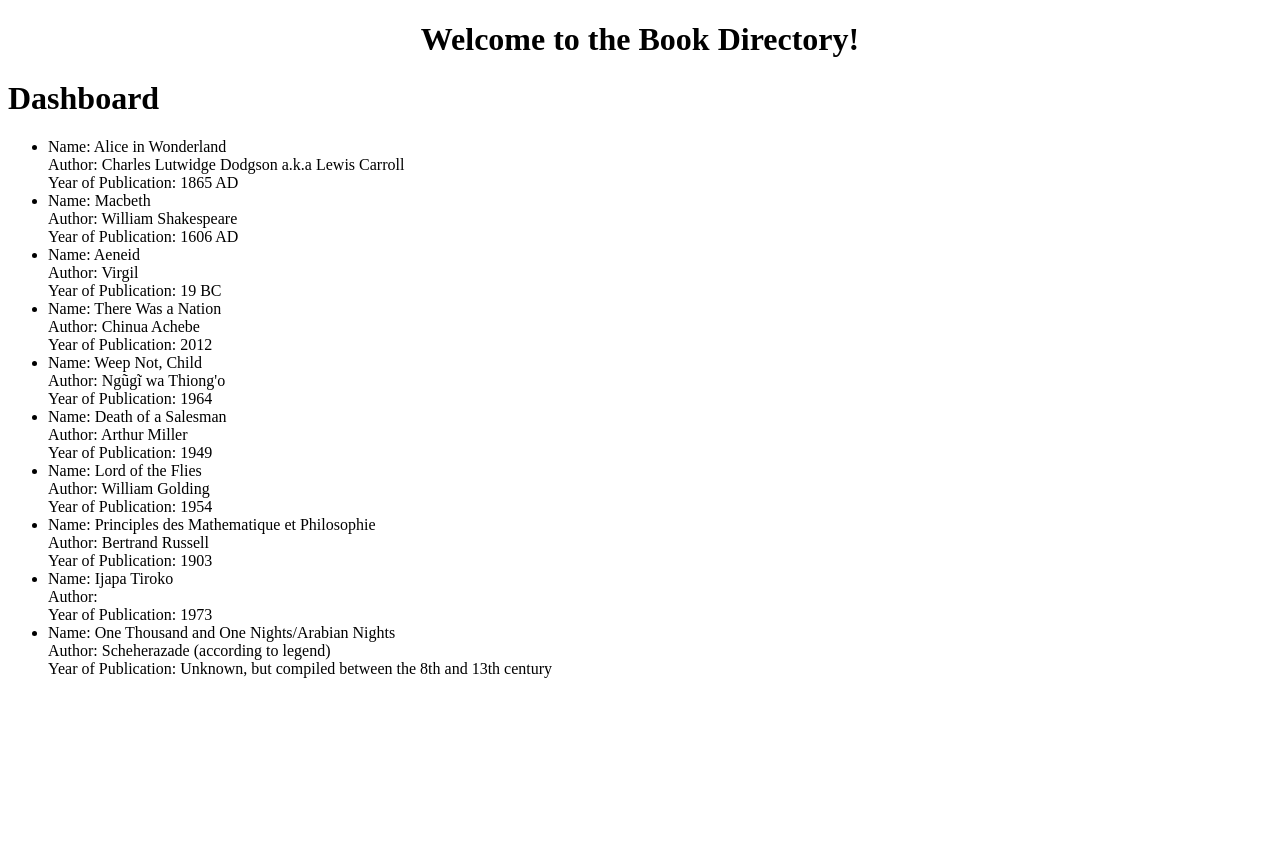
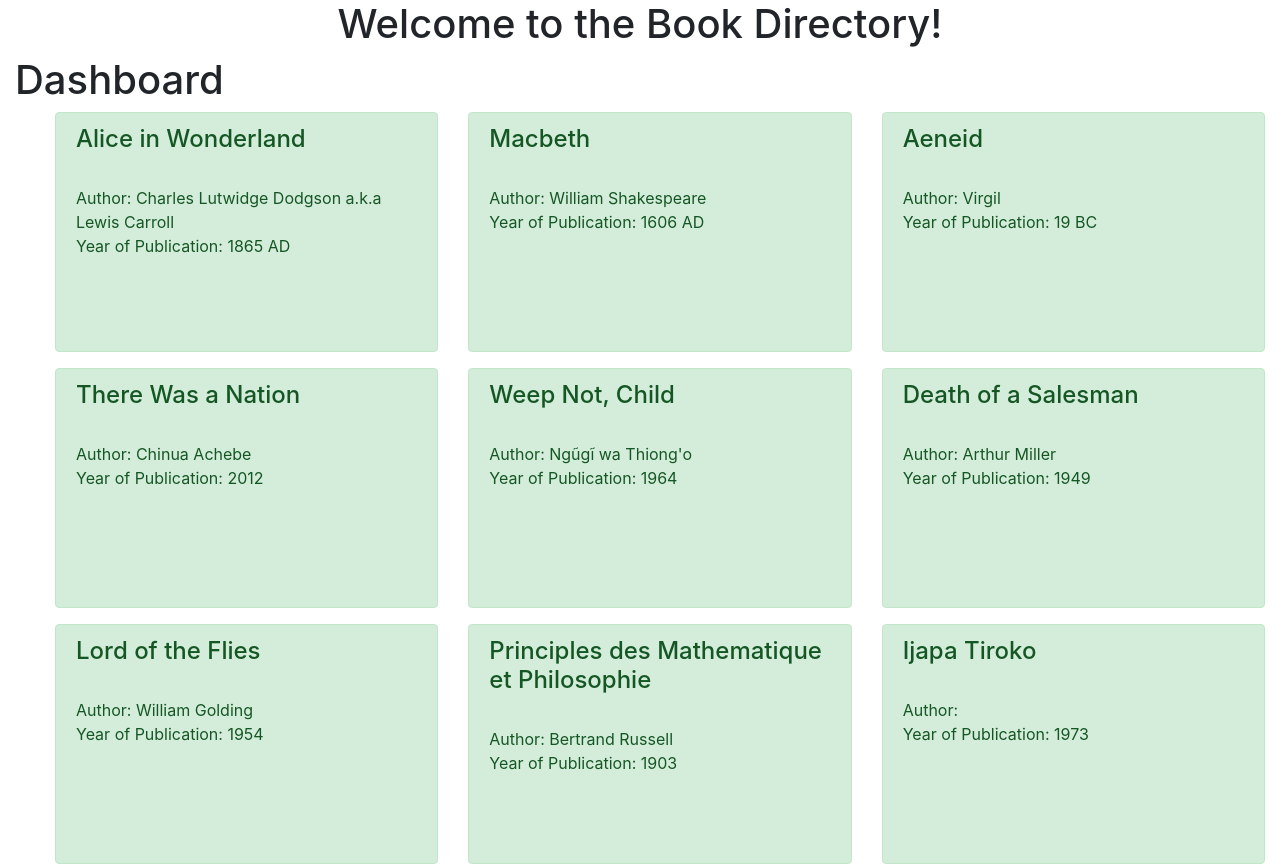
Before and after one commit to foladipo/books-directory, an Angular app: page /dashboard in a window 1280 px wide. Shown: the top 866 px of the page. Before the commit the page ends 800 px from the top, so only its background shows below. Built offline with nearby package versions, Linux system fonts and the light colour scheme.

Commit message:
add better styles to BookDetail and DashboardComponent

```diff
--- a/src/app/book-detail/book-detail.component.css
+++ b/src/app/book-detail/book-detail.component.css
@@ -0,0 +1,3 @@
+.book-detail {
+  height: 15em;
+}
--- a/src/app/book-detail/book-detail.component.html
+++ b/src/app/book-detail/book-detail.component.html
@@ -1,6 +1,9 @@
-<div>
-  Name: {{book.name}}<br/>
-  Author: {{book.author}}<br/>
-  Year of Publication: {{book.yearOfPublication}}<br/>
+<div class="alert alert-success book-detail">
+  <h4 class="alert-heading">{{book.name}}</h4>
+  <br/>
+  Author: {{book.author}}
+  <br/>
+  Year of Publication: {{book.yearOfPublication}}
+  <br/>
   <!-- Genres: {{book.genres | arrayToCommaSeparatedString}} -->
 </div>
--- a/src/app/dashboard/dashboard.component.css
+++ b/src/app/dashboard/dashboard.component.css
@@ -0,0 +1,3 @@
+.books-list-container {
+  list-style-type: none;
+}
--- a/src/app/dashboard/dashboard.component.html
+++ b/src/app/dashboard/dashboard.component.html
@@ -1,8 +1,10 @@
+<div class="container-fluid">
   <h1>
     Dashboard
   </h1>
-<ul>
-  <li *ngFor="let book of books">
+  <ul class="row books-list-container">
+    <li *ngFor="let book of books" class="col-sm-6 col-md-4 rounded">
       <app-book-detail [book]="book"></app-book-detail>
     </li>
   </ul>
+</div>
--- a/src/index.html
+++ b/src/index.html
@@ -7,6 +7,8 @@
 
   <meta name="viewport" content="width=device-width, initial-scale=1">
   <link rel="icon" type="image/x-icon" href="favicon.ico">
+  <link rel="stylesheet" href="https://maxcdn.bootstrapcdn.com/bootstrap/4.0.0/css/bootstrap.min.css" integrity="sha384-Gn5384xqQ1aoWXA+058RXPxPg6fy4IWvTNh0E263XmFcJlSAwiGgFAW/dAiS6JXm" crossorigin="anonymous">
+
 </head>
 <body>
   <app-root></app-root>
```
Lines whose indentation alone changed are shown as unchanged.
